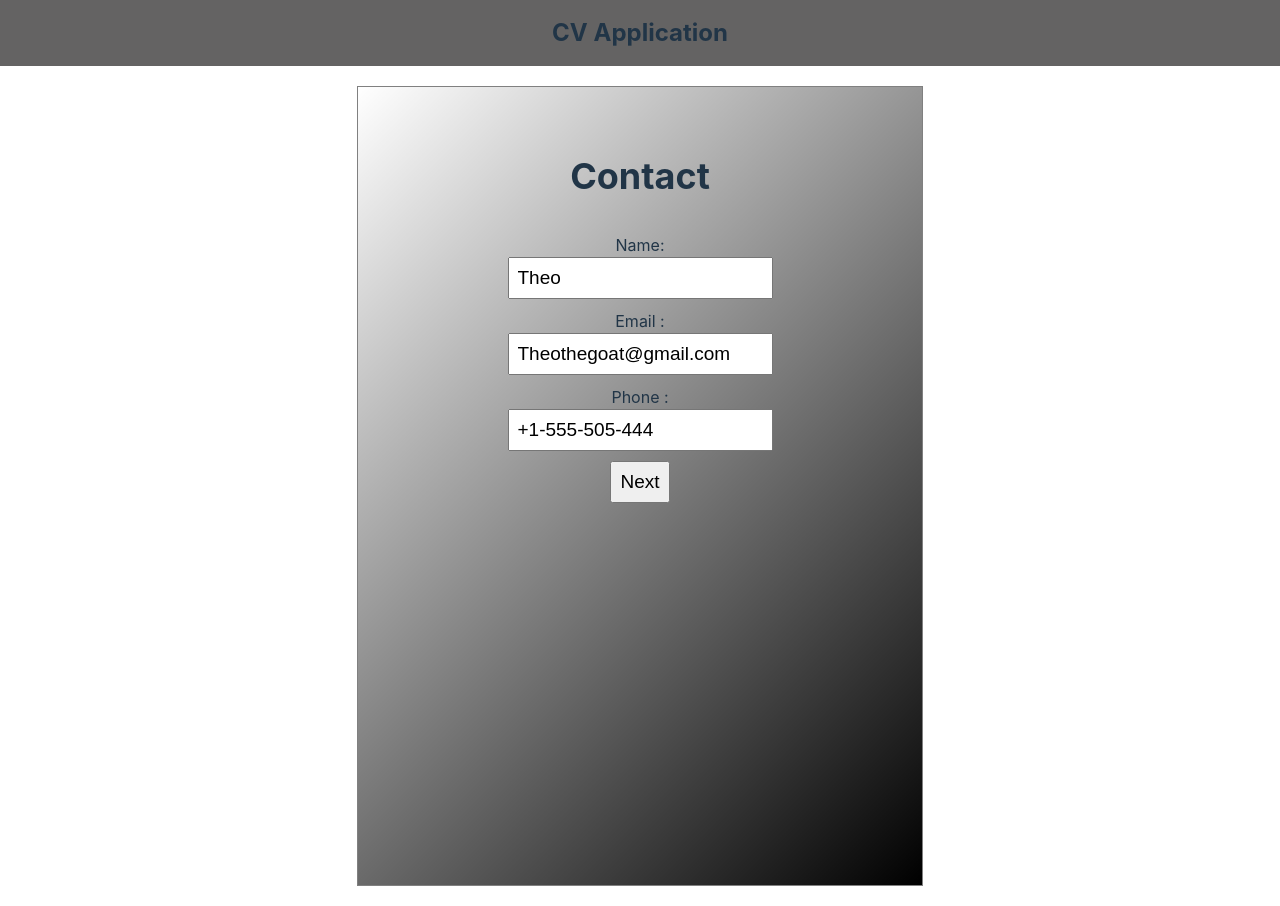
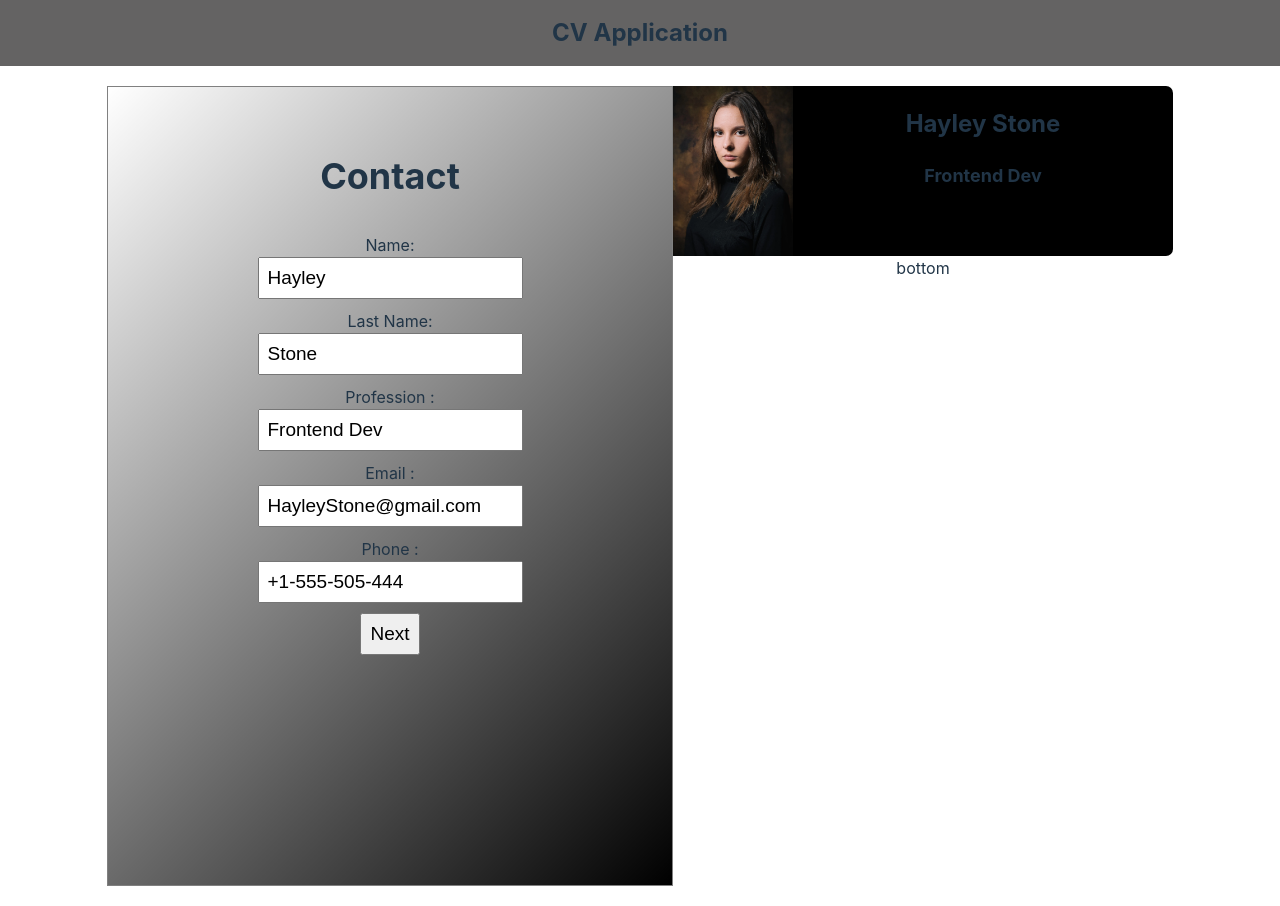
Before and after one commit to DavidxDl/CV-Application, a React (Vite) app: page / in a window 1280 px wide. Built offline with nearby package versions, Linux system fonts and the light colour scheme.

Commit message:
working on the CV

```diff
--- a/src/App.tsx
+++ b/src/App.tsx
@@ -7,6 +7,7 @@ import EducationInfoForm from "./Components/EducationInfoForm";
 import WorkInfoForm from "./Components/WorkInfoForm";
 import { Forms } from "./interfaces/forms";
 import { defaultUser } from "./Data/DefaultUser";
+import Cv from "./Components/Cv";
 
 function App() {
   const [user, setUser] = useState<person>(defaultUser);
@@ -41,6 +42,7 @@ function App() {
           onChange={handleChange}
           display={formIndex === Forms.WorkInfo}
         />
+        <Cv user={user} />
       </main>
     </>
   );
--- /dev/null
+++ b/src/Components/Cv.tsx
@@ -0,0 +1,32 @@
+import person from "../interfaces/person";
+import "../styles/Cv.css"
+import "../../public/FTG5402-Editar-scaled.webp"
+interface props {
+  user: person;
+}
+
+
+export default function Cv({ user }: props) {
+  return (
+    <div className="Cv">
+      <div className="topCv">
+        <div className="profile">
+          <div className="profilePhoto">
+          </div>
+          <div className="profileInfo">
+            <div className="profileName">
+              <h2 id="profileName">{user.name} {user.lastName}</h2>
+            </div>
+            <div className="profileProfession">
+              <h3 id="profession">{user.profession}</h3>
+            </div>
+          </div>
+        </div>
+      </div>
+      <div className="contact"></div>
+      <div className="bottomCv">
+        bottom
+      </div>
+    </div>
+  )
+}
--- a/src/Components/GeneralInfoForm.tsx
+++ b/src/Components/GeneralInfoForm.tsx
@@ -29,6 +29,20 @@ function GeneralInfo({ user, onChange, display, handleForm }: props) {
           value={user.name}
         />
         <Input
+          inputFor="lastName"
+          label="Last Name: "
+          onChange={(e) => onChange({ ...user, lastName: e.target.value })}
+          type="text"
+          value={user.lastName}
+        />
+        <Input
+          inputFor="profession"
+          label="Profession : "
+          onChange={(e) => onChange({ ...user, profession: e.target.value })}
+          type="text"
+          value={user.profession}
+        />
+        <Input
           inputFor="email"
           label="Email :"
           onChange={(e) => onChange({ ...user, email: e.target.value })}
--- a/src/Data/DefaultUser.ts
+++ b/src/Data/DefaultUser.ts
@@ -1,9 +1,10 @@
 import person from "../interfaces/person";
 
 export const defaultUser: person = {
-  id: 12,
-  name: "Theo",
-  email: "Theothegoat@gmail.com",
+  name: "Hayley",
+  lastName: "Stone",
+  profession: "Frontend Dev",
+  email: "HayleyStone@gmail.com",
   phone: "+1-555-505-444",
 
   education: [
--- a/src/interfaces/person.ts
+++ b/src/interfaces/person.ts
@@ -1,7 +1,7 @@
 export default interface person {
   name: string;
-  email: string;
-  phone: string;
+  lastName: string;
+  profession: string;
   education: schooles[];
   experience: experience[];
 }
--- /dev/null
+++ b/src/styles/Cv.css
@@ -0,0 +1,41 @@
+.Cv {
+  display: flex;
+  flex-direction: column;
+  flex: 1;
+  max-width: 500px;
+}
+
+.topCv {
+  background-color: black;
+  display:flex;
+  border-radius: 7px;
+  max-height: 170px;
+  flex: 1;
+}
+
+.bottomCv {
+  flex: 1;
+  background-color:white;
+}
+.profileInfo {
+  flex:1;
+
+}
+
+.profile {
+  display: flex;
+  flex: 1;
+}
+
+.profileProfession  h3{
+  font-size: 18px;
+
+}
+
+.profilePhoto {
+  background-image: url(../../public/FTG5402-Editar-scaled.webp);
+  background-size: cover;
+  height: 170px;
+  width: 120px;
+  margin-right:auto;
+}
```
Also changed, not shown: src/Components/Card.tsx (added, +12 -0 lines), public/FTG5402-Editar-scaled.webp (added).
